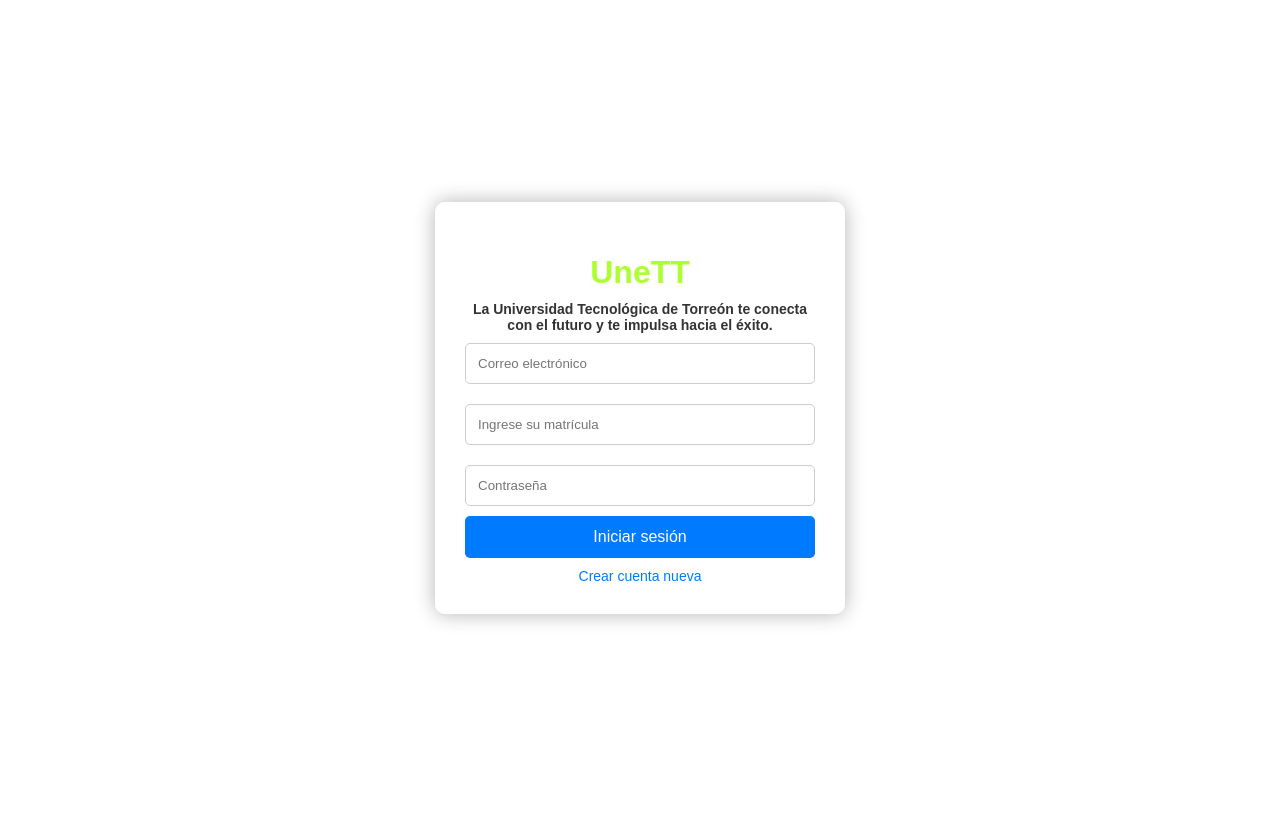
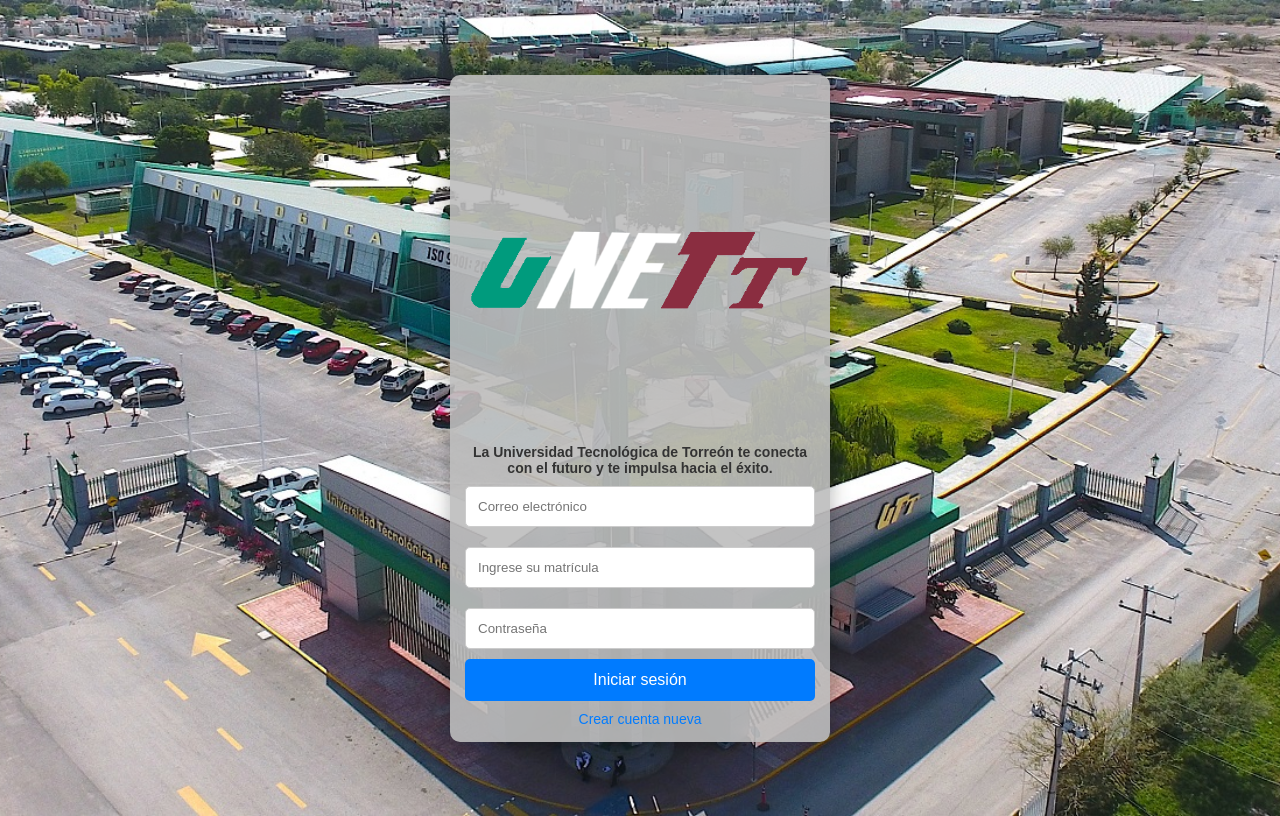
Before and after one commit to CesarFRC/formulario_navegacion, a PHP site: page /inicio.html in a window 1280 px wide. Run offline with PHP 8.4, Linux system fonts and the light colour scheme.

Commit message:
agrege el styles.css , imgs y inico.html

```diff
--- a/inicio.html
+++ b/inicio.html
@@ -8,7 +8,7 @@
 </head>
 <body>
     <div class="container">
-        <h1>UneTT</h1>
+        <img src="imgs/Unettlogo.png" class="logoutt">
         <h2>La Universidad Tecnológica de Torreón te conecta con el futuro y te impulsa hacia el éxito.</h2>
         <form action="login.php" method="post">
             <input type="text" placeholder="Correo electrónico" name="Correo"  required>
--- a/styles.css
+++ b/styles.css
@@ -1,5 +1,6 @@
 /* Estilo general del cuerpo */
 body {
+    background-image: url('imgs/background.jpg');
     font-family: 'Arial', sans-serif; /* Tipografía */
     background-size: cover; /* Cubrir toda la pantalla */
     background-position: center; /* Centrar la imagen */
@@ -12,14 +13,19 @@ body {
 
 /* Contenedor del formulario */
 .container {
-    background: rgba(255, 255, 255, 0.9); /* Fondo blanco con opacidad */
-    padding: 30px; /* Espaciado interno */
+
+    background: rgba(189, 189, 189, 0.9); /* Fondo blanco con opacidad */
+    padding: 15px; /* Espaciado interno */
     border-radius: 10px; /* Bordes redondeados */
     box-shadow: 0 0 20px rgba(0, 0, 0, 0.3); /* Sombra */
     width: 350px; /* Ancho del formulario */
     text-align: center; /* Centrar el texto */
 }
 
+.logoutt{
+    width: 350px;
+    height: 350px;
+}
 /* Estilo del encabezado h1 */
 h1 {
     color: greenyellow; /* Color del encabezado */
```
Also changed, not shown: imgs/Unettlogo.png (added), imgs/background.jpg (added).
